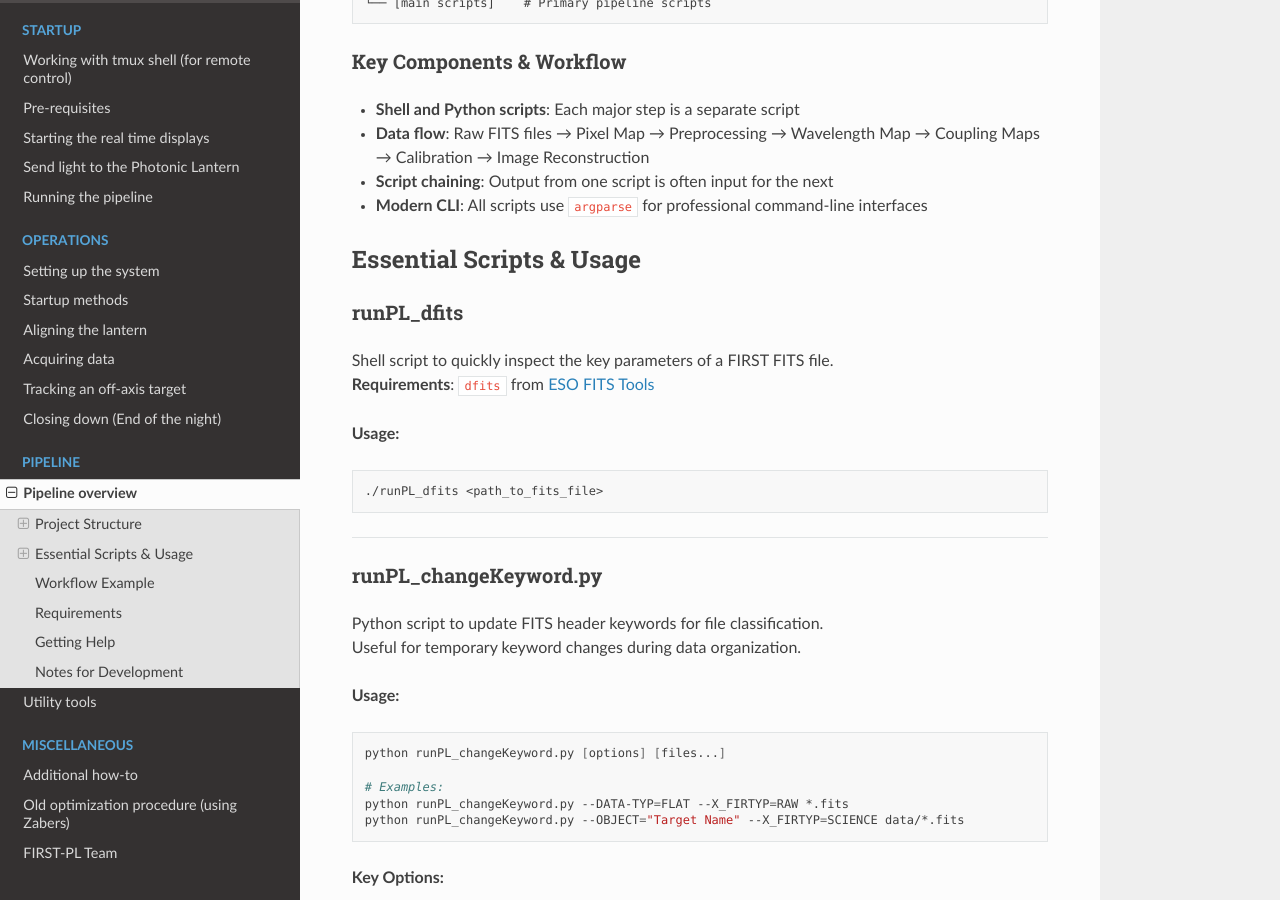
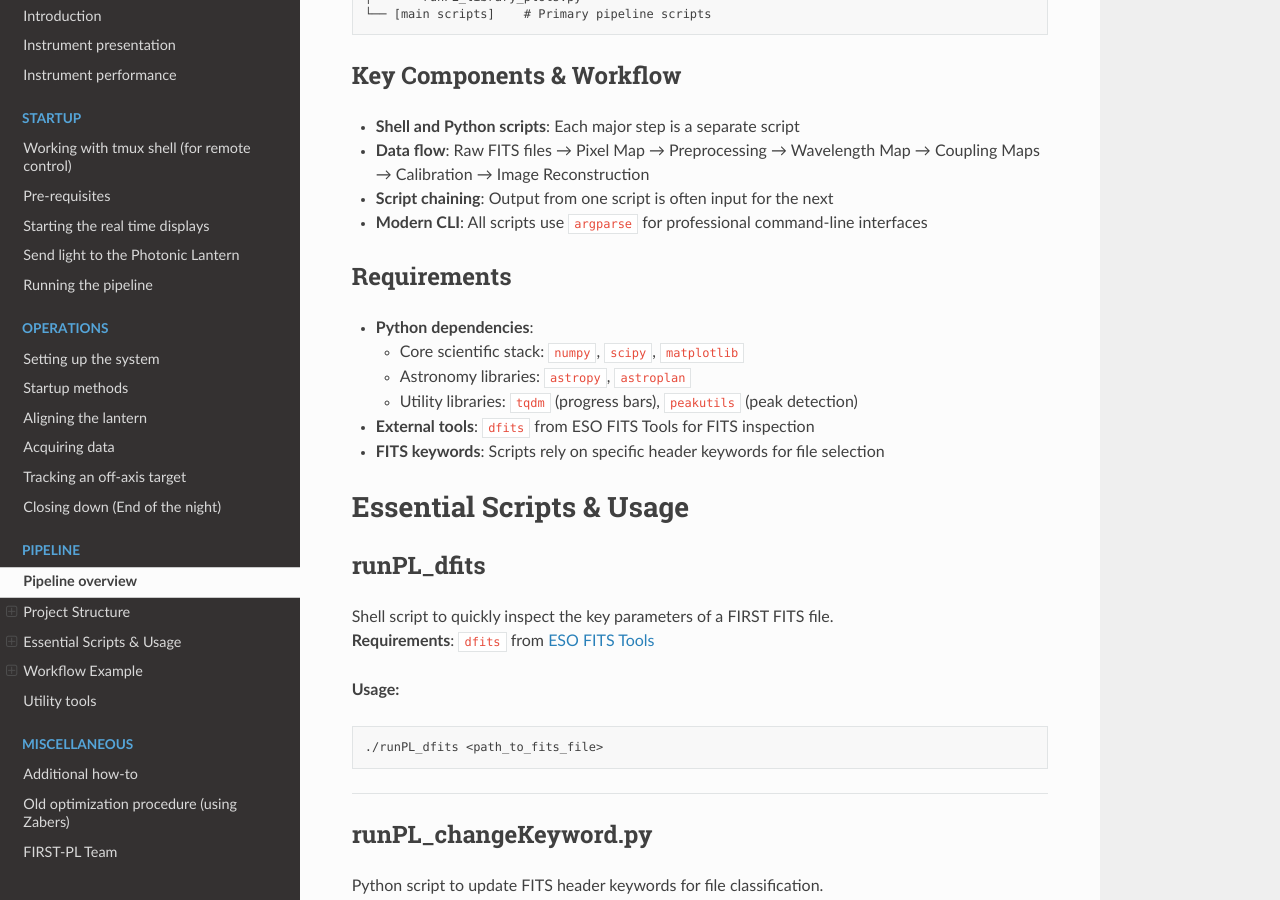
Before and after one commit to scexao-org/first_control, a Sphinx documentation site: the page built from source/pipeline_recipies.md, in a window 1280 px wide and 900 px high, scrolled down 980 px. Built offline with Sphinx 7.4.7 and the Read the Docs theme 3.1.0, drawn with Linux system fonts in a browser that asks for light colours; some of the changed text lies outside the part shown.

Commit message:
update pipeline description

````diff
--- a/source/pipeline_recipies.md
+++ b/source/pipeline_recipies.md
@@ -5,9 +5,9 @@
 Pipeline to reduce the FIRST data (using the Visible Photonic Lantern) at SUBARU/SCEXAO.
 The scripts are designed to run sequentially, each handling a specific stage of data reduction, calibration, and analysis. FITS file keywords are used to determine file roles and processing steps.
 
-## Project Structure
+# Project Structure
 
-### Directory Organization
+## Directory Organization
 ```
 first_pipeline/
 ├── classes/          # Data structure classes
@@ -22,15 +22,24 @@
 └── [main scripts]    # Primary pipeline scripts
 ```
 
-### Key Components & Workflow
+## Key Components & Workflow
 - **Shell and Python scripts**: Each major step is a separate script
 - **Data flow**: Raw FITS files → Pixel Map → Preprocessing → Wavelength Map → Coupling Maps → Calibration → Image Reconstruction
 - **Script chaining**: Output from one script is often input for the next
 - **Modern CLI**: All scripts use `argparse` for professional command-line interfaces
 
-## Essential Scripts & Usage
+## Requirements
 
-### runPL_dfits
+- **Python dependencies**:
+  - Core scientific stack: `numpy`, `scipy`, `matplotlib`
+  - Astronomy libraries: `astropy`, `astroplan`
+  - Utility libraries: `tqdm` (progress bars), `peakutils` (peak detection)
+- **External tools**: `dfits` from ESO FITS Tools for FITS inspection
+- **FITS keywords**: Scripts rely on specific header keywords for file selection
+
+# Essential Scripts & Usage
+
+## runPL_dfits
 Shell script to quickly inspect the key parameters of a FIRST FITS file.
 **Requirements**: `dfits` from [ESO FITS Tools](https://github.com/granttremblay/eso_fits_tools)
 
@@ -41,7 +50,7 @@
 
 ---
 
-### runPL_changeKeyword.py
+## runPL_changeKeyword.py
 Python script to update FITS header keywords for file classification.
 Useful for temporary keyword changes during data organization.
 
@@ -62,7 +71,7 @@
 
 ---
 
-### runPL_create_pixelMap.py
+## runPL_create_pixelMap.py
 Python script to create a Pixel Map for preprocessing raw data.
 This map is essential for aligning and calibrating the data.
 
@@ -86,7 +95,7 @@
 
 ---
 
-### runPL_make_preproc.py
+## runPL_make_preproc.py
 Python script to preprocess raw FIRST data using the pixel map.
 Applies pixel map alignment and performs initial data cleaning.
 
@@ -110,7 +119,7 @@
 
 ---
 
-### runPL_create_wavelengthMap.py
+## runPL_create_wavelengthMap.py
 Python script to create a Wavelength Map from preprocessed data.
 Identifies emission lines and maps them to pixel positions for wavelength calibration.
 
@@ -128,7 +137,7 @@
 
 ---
 
-### runPL_create_couplingMaps.py
+## runPL_create_couplingMaps.py
 Python script to create Coupling Maps from preprocessed data.
 Analyzes the coupling efficiency of the photonic lantern channels.
 
@@ -150,7 +159,7 @@
 
 ---
 
-### runPL_make_image.py
+## runPL_make_image.py
 Python script to reconstruct images from coupling maps.
 Processes data cubes and generates deconvolved images.
 
@@ -168,7 +177,7 @@
 
 ---
 
-### runPL_make_astrometry.py
+## runPL_make_astrometry.py
 Python script for astrometric analysis from FIRST Photonic Lantern data.
 Performs precise position measurements and astrometric calibrations using coupling maps.
 
@@ -196,7 +205,7 @@
 
 ---
 
-## Workflow Example
+# Workflow Example
 
 1. **Inspect FITS files**: `./runPL_dfits <file>`
 2. **Update keywords**: `python runPL_changeKeyword.py --X_FIRTYP=RAW *.fits`
````
Also changed, not shown: other parts of source/pipeline_recipies.md (+0 -6 lines).
